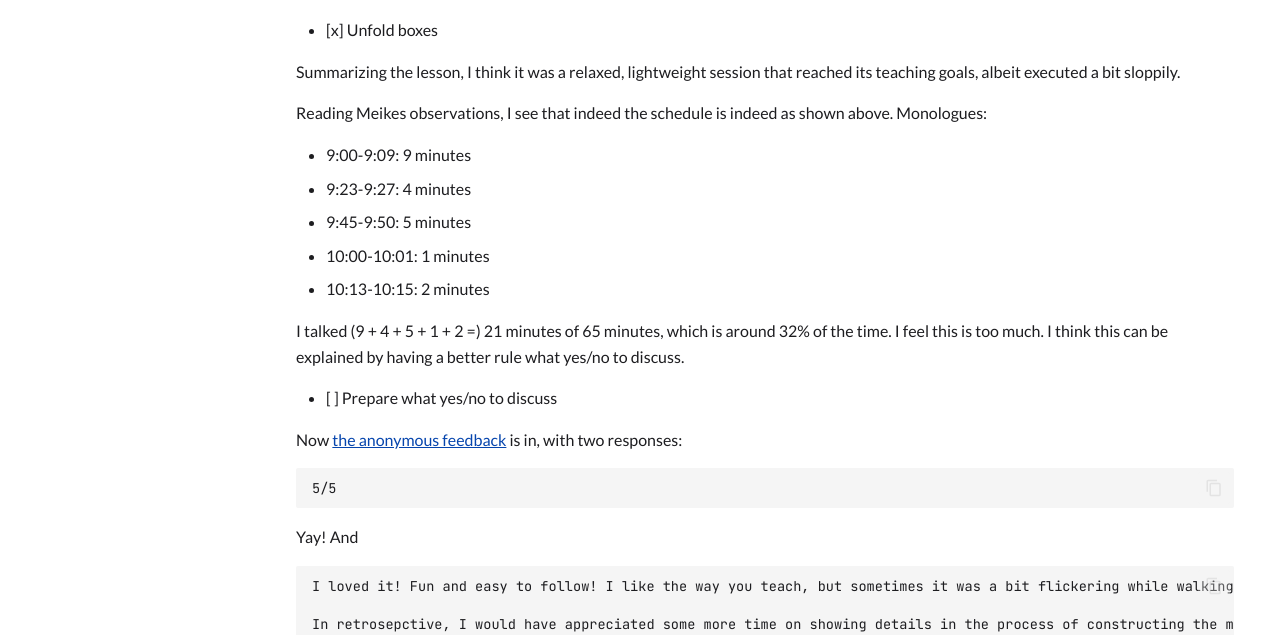
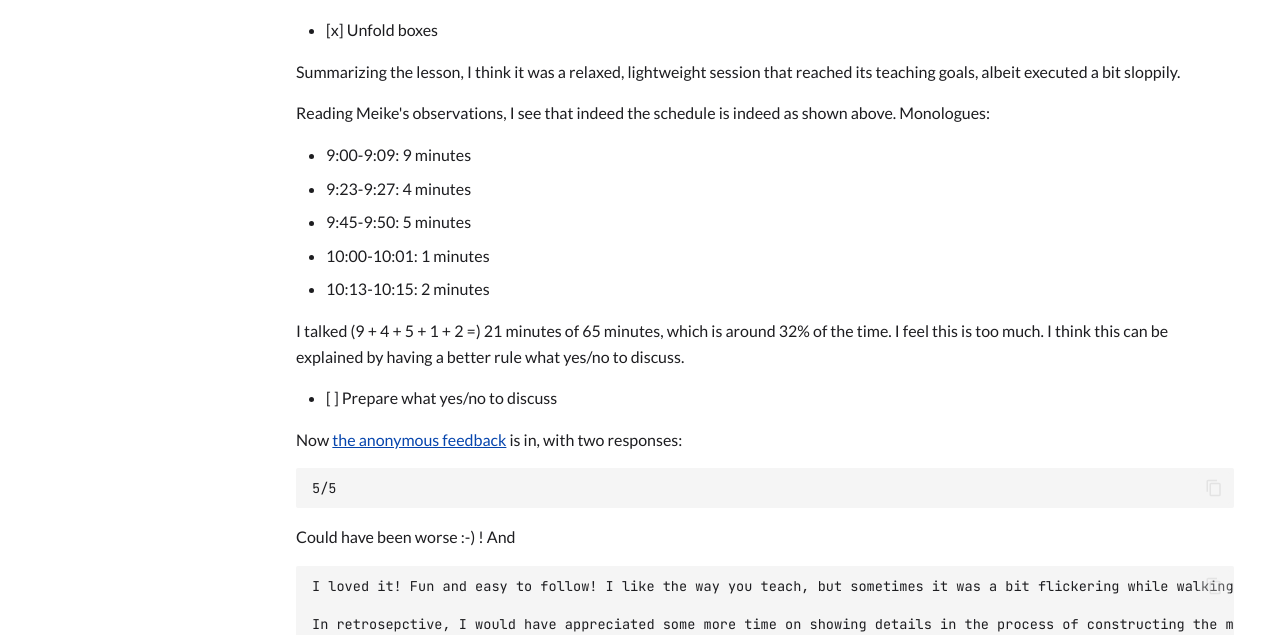
Before and after one commit to richelbilderbeek/lesson_mermaid, an MkDocs documentation site: the page built from docs/reflections/20241017/README.md, in a window 1280 px wide and 900 px high, scrolled down 967 px. Shown: the part 157-792 px from the top of the window. Built offline with MkDocs 1.6.1 and Material for MkDocs 9.7.7, drawn with Linux system fonts in a browser that asks for light colours; comment, search, counter and statistics services are not loaded.

Commit message:
Fix spelling

````diff
--- a/docs/reflections/20241017/README.md
+++ b/docs/reflections/20241017/README.md
@@ -49,7 +49,7 @@
 Summarizing the lesson, I think it was a relaxed, lightweight session
 that reached its teaching goals, albeit executed a bit sloppily.
 
-Reading Meikes observations, I see that indeed the schedule is indeed
+Reading Meike's observations, I see that indeed the schedule is indeed
 as shown above. Monologues:
 
 - 9:00-9:09: 9 minutes
@@ -72,7 +72,7 @@
 5/5
 ```
 
-Yay! And
+Could have been worse :-) ! And
 
 <!-- markdownlint-disable MD013 -->
 
````
Also changed, not shown: .wordlist.txt.
